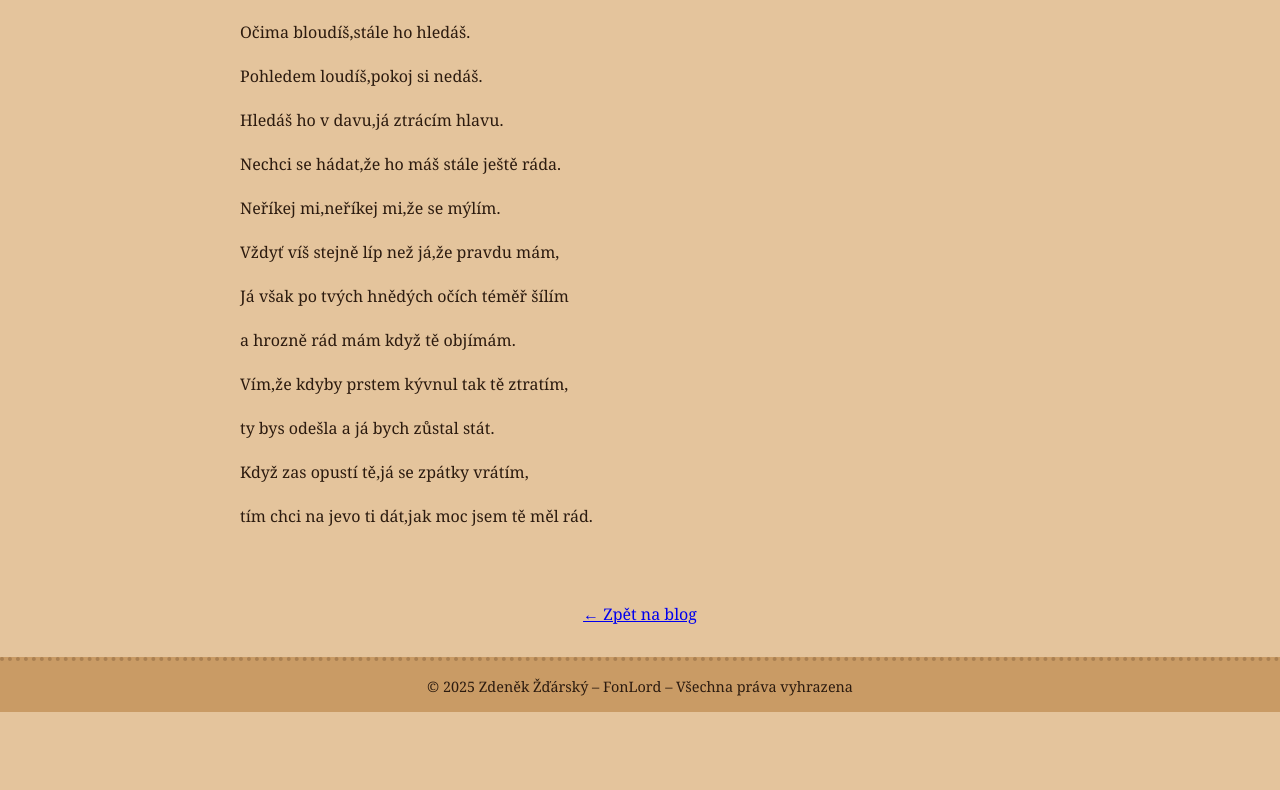
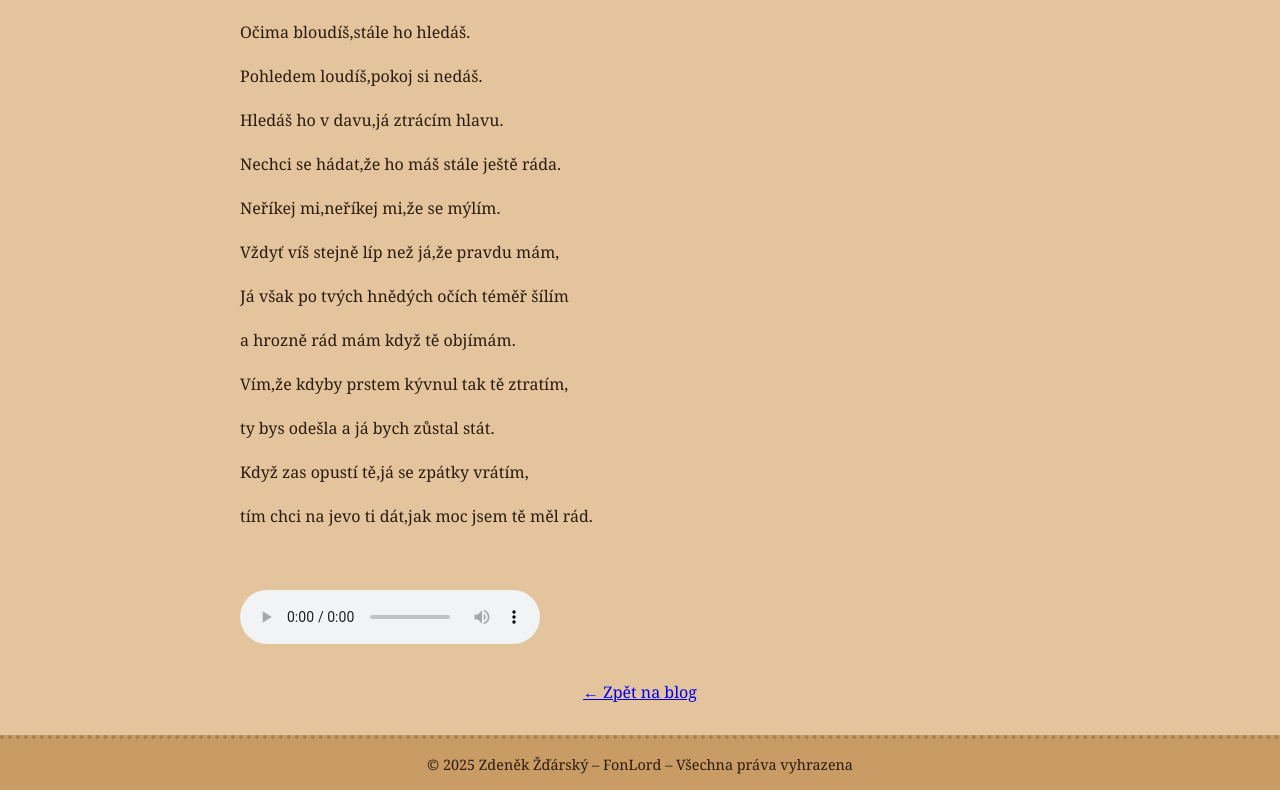
Before and after one commit to Fonlord/Virtualni-basnik, a plain HTML site: page bludicka.html in a window 1280 px wide. Shown: the part 526-1316 px from the top of the page. Before the commit the page ends 1238 px from the top, so only its background shows below. Drawn offline with Linux system fonts and the light colour scheme.

Commit message:
Update bludicka.html

```diff
--- a/bludicka.html
+++ b/bludicka.html
@@ -104,6 +104,11 @@ tím chci na jevo ti dát,jak moc jsem tě měl rád.<br>
 
     </p>
 
+<audio controls>
+  <source src="hudba/bludicka.mp3" type="audio/mpeg">
+  Váš prohlížeč nepodporuje přehrávání zvuku.
+</audio>
+
     <a href="blog.html" class="back-link">← Zpět na blog</a>
   </main>
 
```
